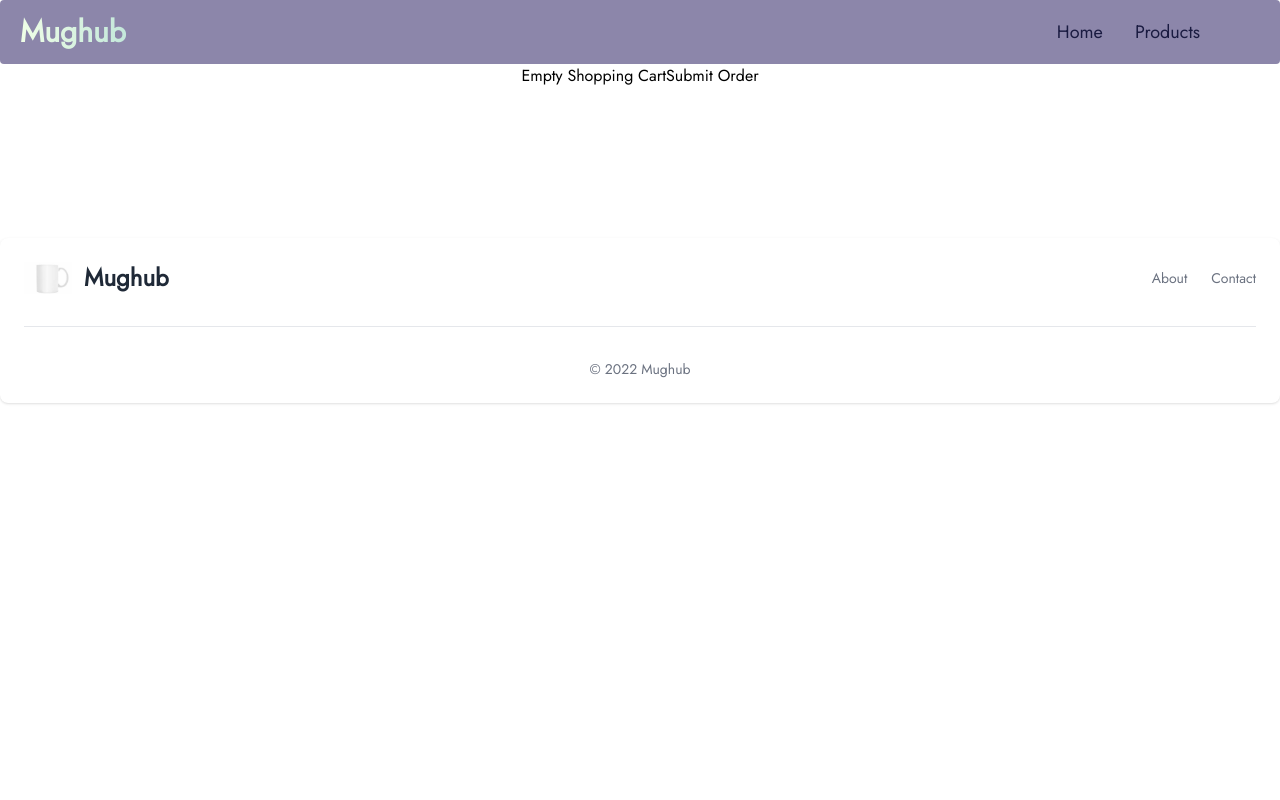
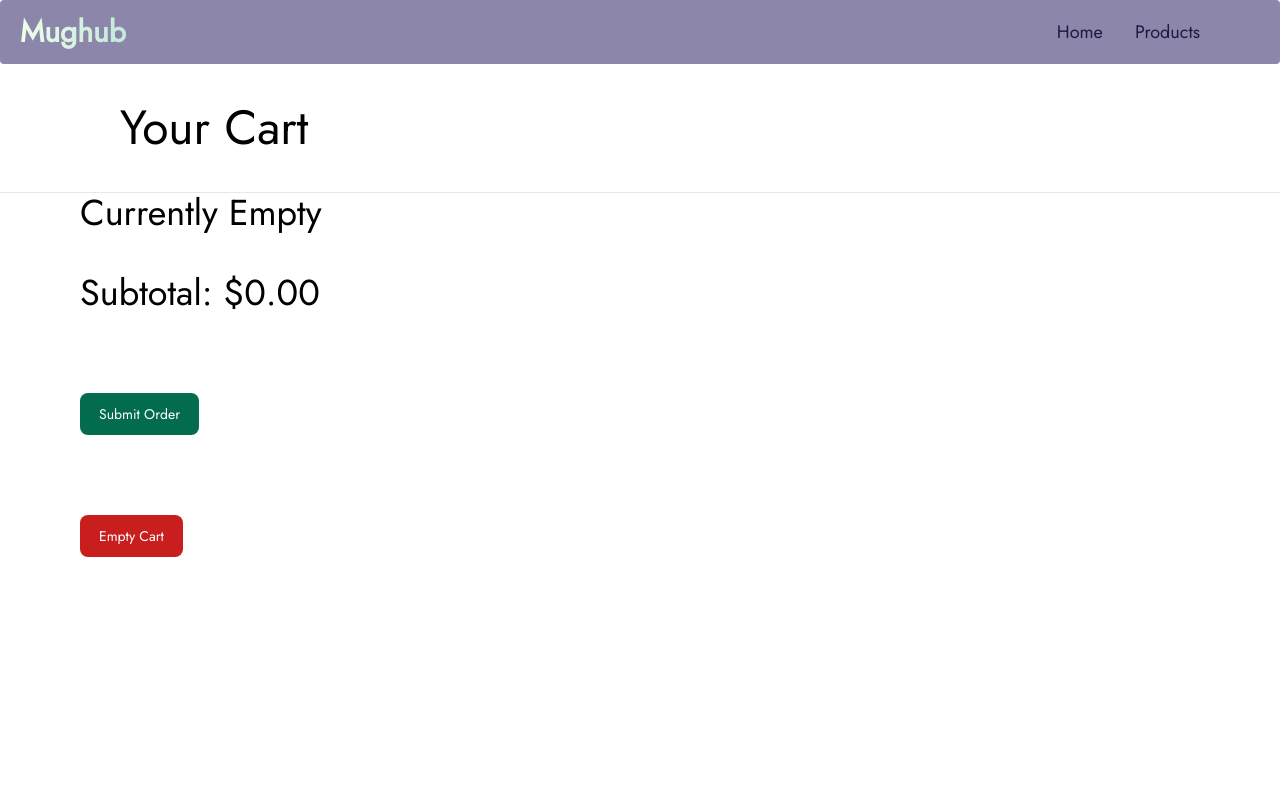
Before and after one commit to mitchdmarino/ecommerce-rails-client, a React (Create React App) app: page /cart in a window 1280 px wide. Shown: the top 800 px of the page. Built offline with nearby package versions, Linux system fonts and the light colour scheme; some icons are missing.

Commit message:
update cart

```diff
--- a/public/index.html
+++ b/public/index.html
@@ -23,6 +23,7 @@
     <link rel="preconnect" href="https://fonts.googleapis.com">
     <link rel="preconnect" href="https://fonts.gstatic.com" crossorigin>
     <link href="https://fonts.googleapis.com/css2?family=Caveat&family=Jost&display=swap" rel="stylesheet">
+
 
     <!--
       manifest.json provides metadata used when your web app is installed on a
--- a/src/pages/orders/cart/Cart.jsx
+++ b/src/pages/orders/cart/Cart.jsx
@@ -1,5 +1,6 @@
 import axios from "axios"
 import { useNavigate } from "react-router-dom"
+import { Button } from "flowbite-react"
 
 export default function Cart ({items, removeFromCart, emptyCart, currentUser}) {
     const navigate = useNavigate()
@@ -31,20 +32,43 @@ export default function Cart ({items, removeFromCart, emptyCart, currentUser}) {
 
 
     }
+    let total = 0
+
+    items.forEach(item => {
+        total += item.price
+    })
 
     return (
-        <div className="cart">
-            {items? items.map((item, i) => {
-                return (
-                    <div key={i}>
-                        <h1>{item.name}</h1>
-                        <p>{item.price}.00</p>
-                        <button onClick={e => removeFromCart(item.id)}>Remove</button>
-                    </div>
-                )
-            }):''}
-            <button onClick={emptyCart}>Empty Shopping Cart</button>
-            <button onClick={submitOrder}>Submit Order</button>
+        <div className="cart min-h-screen">
+            <h1 className="text-5xl p-10 text-left ml-20">Your Cart</h1>
+            <hr></hr>
+            <div className="grid sm:grid-cols-2 lg:grid-cols-3 xl:grid-cols-4">
+                {items.length > 0? items.map((item, i) => {
+                    return (
+                        <div key={i}>
+                            <img src={item.image} alt={item.description} className="block mx-auto my-5 h-[150px]"></img>
+                            <h2 className='text-xl p-2'>{item.name}</h2>
+                            <h3>${item.price}</h3>
+                            <button onClick={e => removeFromCart(item.id)}><i className="icon-trash text-2xl"></i></button>
+                        </div>
+                    )
+                }):<h2 className="text-4xl absolute ml-20">Currently Empty</h2>}
+            </div>
+            <h2 className="text-4xl text-left ml-20 my-20">Subtotal: ${total}.00</h2>
+
+
+            <div className="ml-20">
+                <Button onClick={submitOrder} color="success">
+                    Submit Order
+                </Button>
+
+            </div>
+            <div className="ml-20 mt-20">
+                <Button onClick={emptyCart} color="failure">
+                    Empty Cart
+                </Button>
+
+            </div>
         </div>
     )
 }
```
